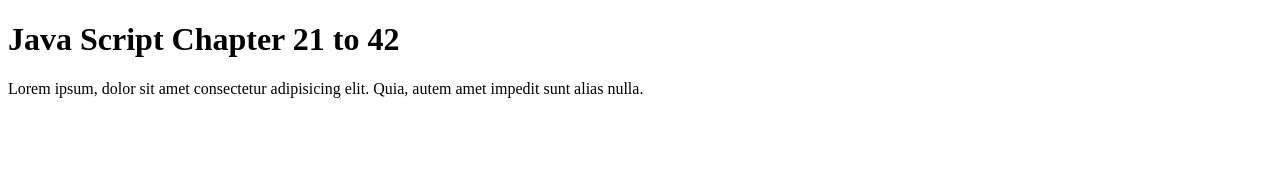
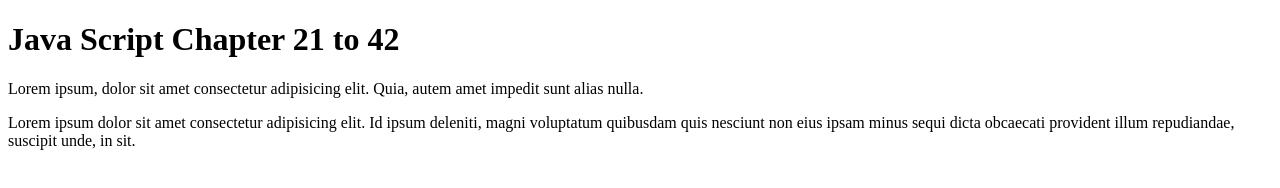
Before and after one commit to zayansheikh/webdevelopment-assignments, a plain HTML site: page java script chapter 21-42/index.html in a window 1280 px wide. Drawn offline with Linux system fonts and the light colour scheme.

Commit message:
changed index.html and created test file.html

```diff
--- a/java script chapter 21-42/index.html
+++ b/java script chapter 21-42/index.html
@@ -10,7 +10,7 @@
     <h1>Java Script Chapter 21 to 42</h1>
     <p>Lorem ipsum, dolor sit amet consectetur adipisicing elit. Quia, autem amet impedit sunt alias nulla.</p>
 
-
+    <p>Lorem ipsum dolor sit amet consectetur adipisicing elit. Id ipsum deleniti, magni voluptatum quibusdam quis nesciunt non eius ipsam minus sequi dicta obcaecati provident illum repudiandae, suscipit unde, in sit.</p>
     <script src="app.js"></script>
 </body>
 </html>
```
Also changed, not shown: testfolder/testfile.html (added).
